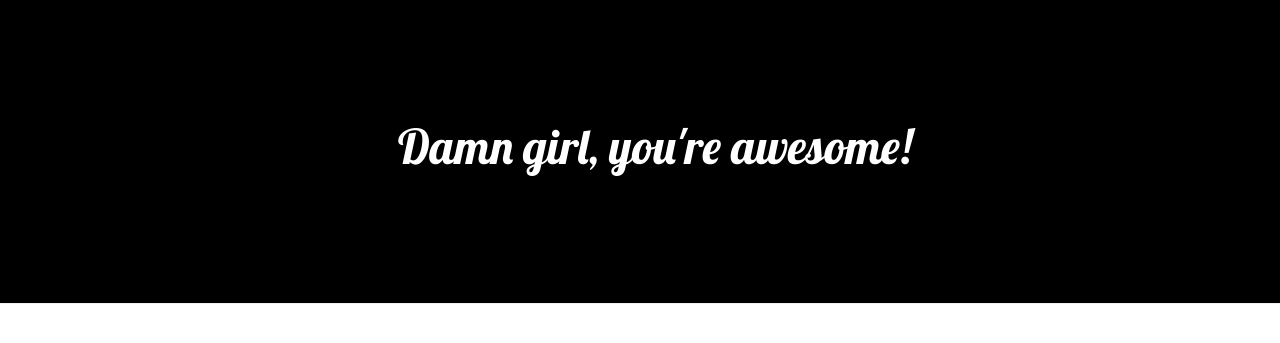
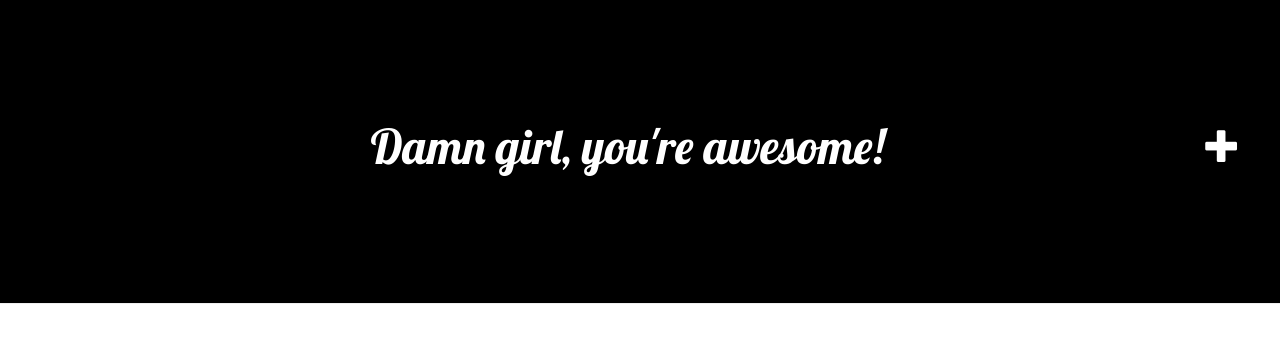
Before and after one commit to takkkk/my-first-blog, a Django app: template blog/templates/blog/base.html in a window 1280 px wide. Shown: the top 343 px of the page. Run offline with Django 3.2, Linux system fonts and the light colour scheme; the template is opened without the code that fills it, so the values that code supplies are empty; some libraries are stand-ins or nearby versions.

Commit message:
Changed position of top-menu.

```diff
--- a/blog/templates/blog/base.html
+++ b/blog/templates/blog/base.html
@@ -10,9 +10,10 @@
         <body>
     <div class="page-header">
         {% if user.is_authenticated %}
-        <a href="{% url 'post_new' %}" class="top-menu"><span class="glyphicon glyphicon-plus"></span></a>
+
         {% endif %}
-        <h1><a href="/">Damn girl, you're awesome!</a></h1>
+        <h1><a href="/">Damn girl, you're awesome!</a>
+            <a href="{% url 'post_new' %}" class="top-menu" style="font-size:26pt;"><span class="glyphicon glyphicon-plus" style="line-height:36pt;"></span></a></h1>
     </div>
     <div class="content container">
         <div class="row">
--- /dev/null
+++ b/requirements.txt
@@ -0,0 +1,2 @@
+Django==1.8
+whitenoise==2.0.6
```
Also changed, not shown: blog/static/css/blog.css (line endings or trailing spaces).
